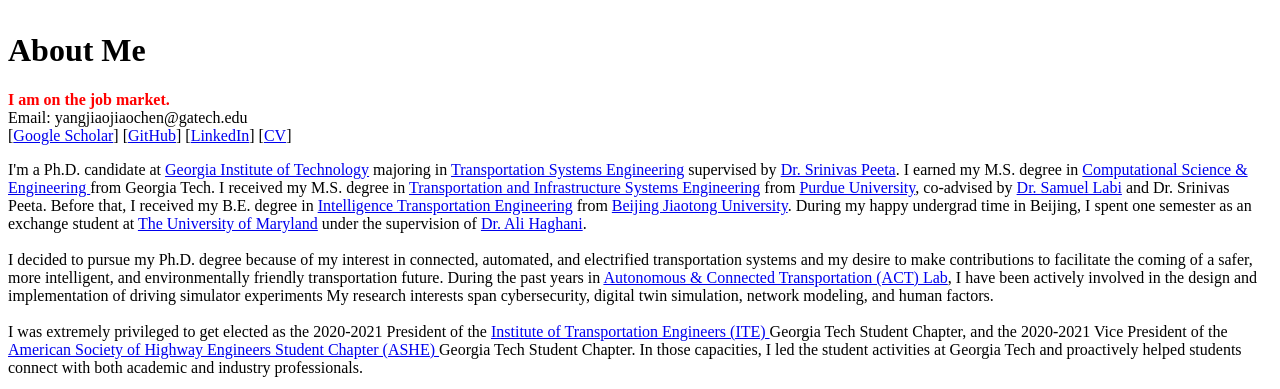
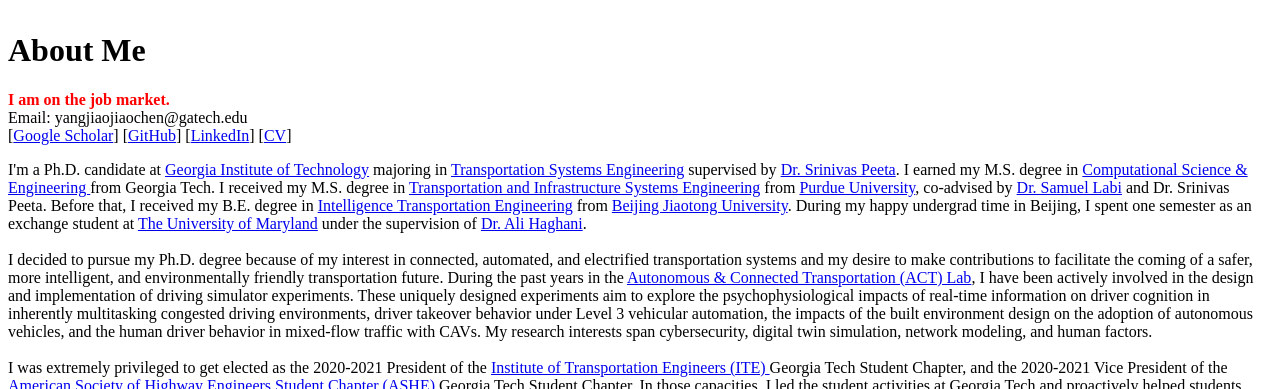
Before and after one commit to YangjiaoChen/YangjiaoChen.github.io, a Jekyll site: the page built from index.html, in a window 1280 px wide, cut to the strip 267-656 px from the top of the page. Built offline with Jekyll 4.4.1, drawn with Linux system fonts in a browser that asks for light colours.

Commit message:
Update index.html

```diff
--- a/index.html
+++ b/index.html
@@ -117,7 +117,11 @@ During my happy undergrad time in Beijing, I spent one semester as an exchange s
 <br />
 I decided to pursue my Ph.D. degree because of my interest in connected, automated, and electrified transportation systems and my desire to make contributions
 	to facilitate the coming of a safer, more intelligent, and environmentally friendly transportation future.
-During the past years in <a href="https://sites.gatech.edu/actlab/" target="_blank">Autonomous & Connected Transportation (ACT) Lab</a>, I have been actively involved in the design and implementation of driving simulator experiments
+During the past years in the <a href="https://sites.gatech.edu/actlab/" target="_blank">Autonomous & Connected Transportation (ACT) Lab</a>, I have been actively involved in the design and implementation of driving simulator experiments.
+These uniquely designed experiments aim to explore the psychophysiological impacts of real-time information on driver cognition in inherently multitasking congested driving environments,
+	driver takeover behavior under Level 3 vehicular automation,
+	the impacts of the built environment design on the adoption of autonomous vehicles,
+	and the human driver behavior in mixed-flow traffic with CAVs.
 My research interests span cybersecurity, digital twin simulation, network modeling, and human factors.
 <br />
 <br />
```
